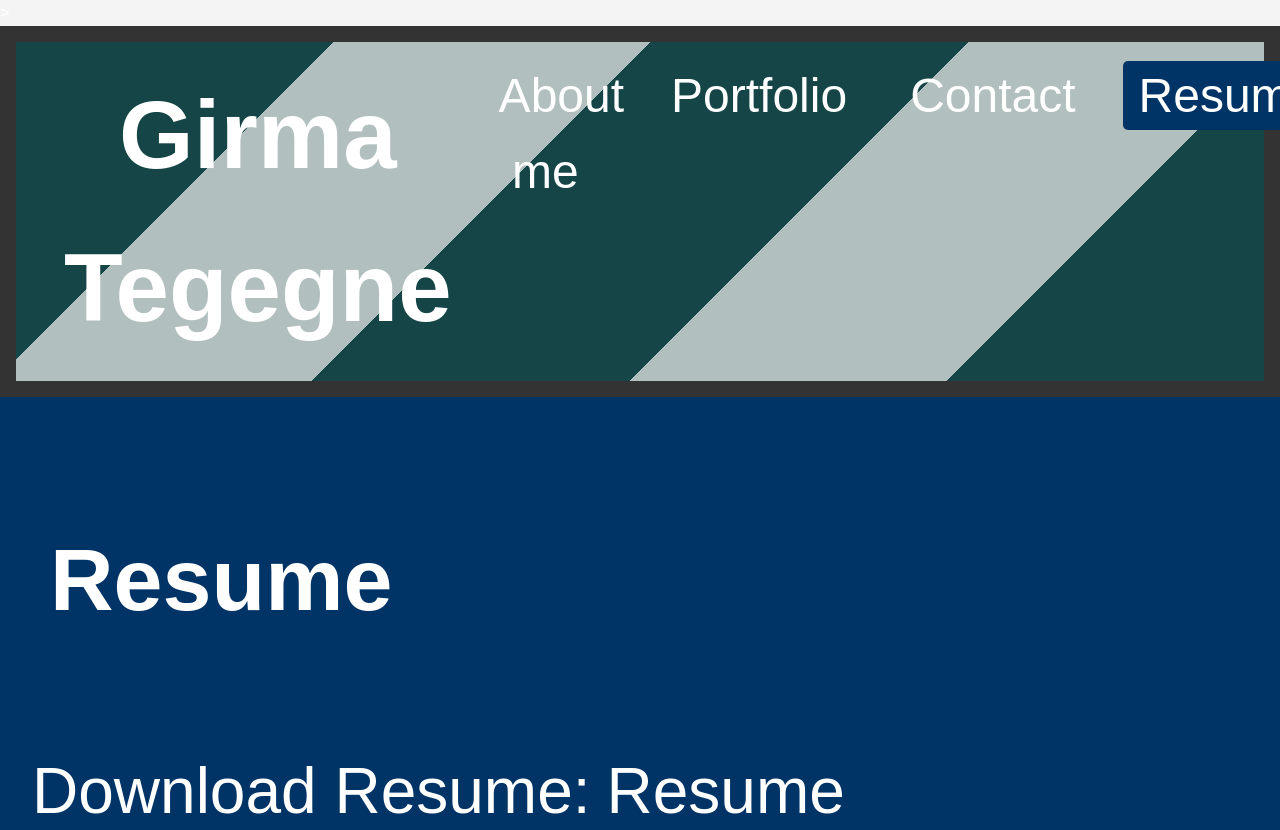
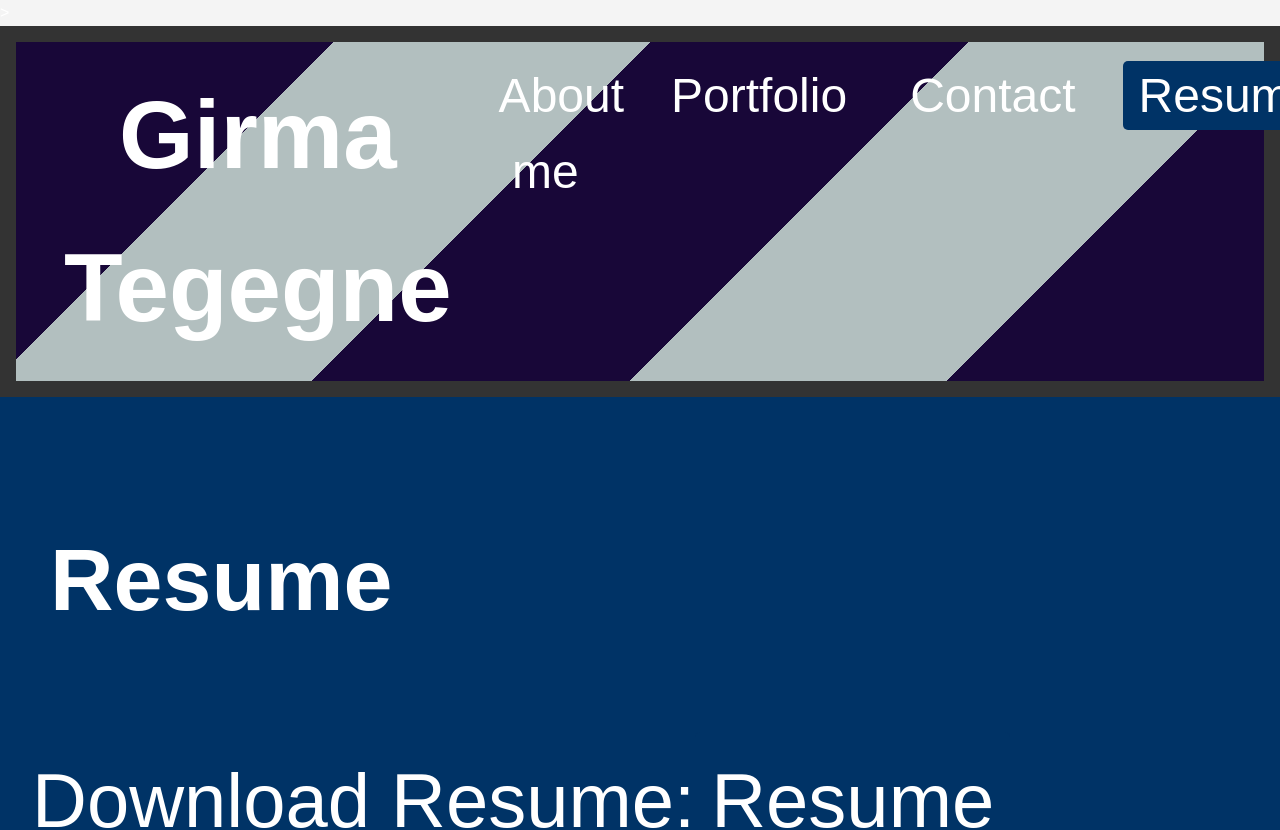
Before and after one commit to girma1978/profile, a React (Vite) app: page /resume in a window 1280 px wide. Shown: the top 830 px of the page. Built offline with nearby package versions, Linux system fonts and the light colour scheme.

Commit message:
app.css updated

```diff
--- a/src/App.css
+++ b/src/App.css
@@ -17,15 +17,16 @@ html, body {
   font-size: 64px; /* 4em = 64px */
   list-style: none;
   background: linear-gradient(-45deg,
-  #154547 20%,
+  #180738 20%,
   #b2bfbf 20%,
   #b2bfbf 40%,
-  #154547 40%,
-  #154547 60%,
+  #180738 40%,
+  #180738 60%,
   #b2bfbf 60%,
   #b2bfbf 80%,
-  #154547 80%
+  #180738 80%
 );
+
 }
 
 .navigationbar h2 {
@@ -214,8 +215,7 @@ section h2 {
   padding: 32px; /* 2rem = 32px */
   background-color: #003366;
   font-family: sans-serif;
-  font-size: 64px; /* 4rem = 64px */
-  align-items: stretch;
+  font-size: 76px;
 }
 
 .resume h1 {
```
